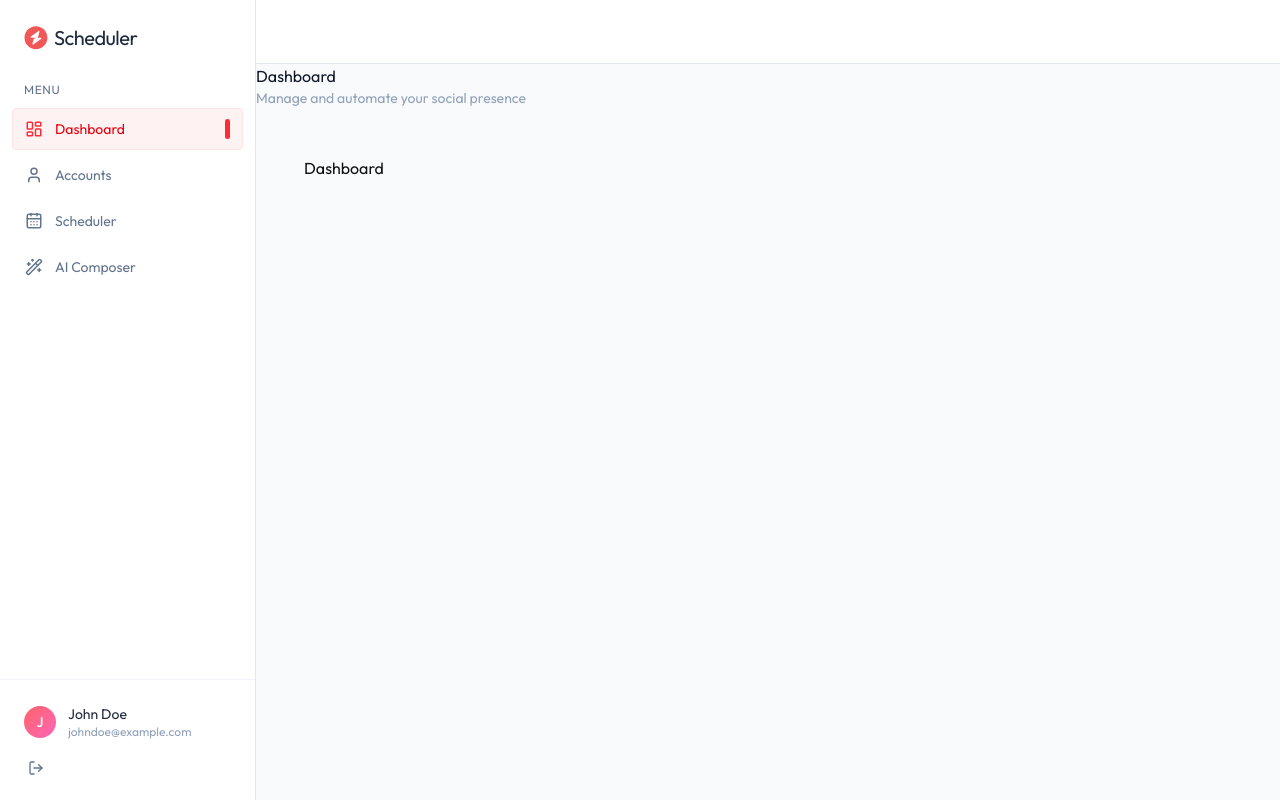
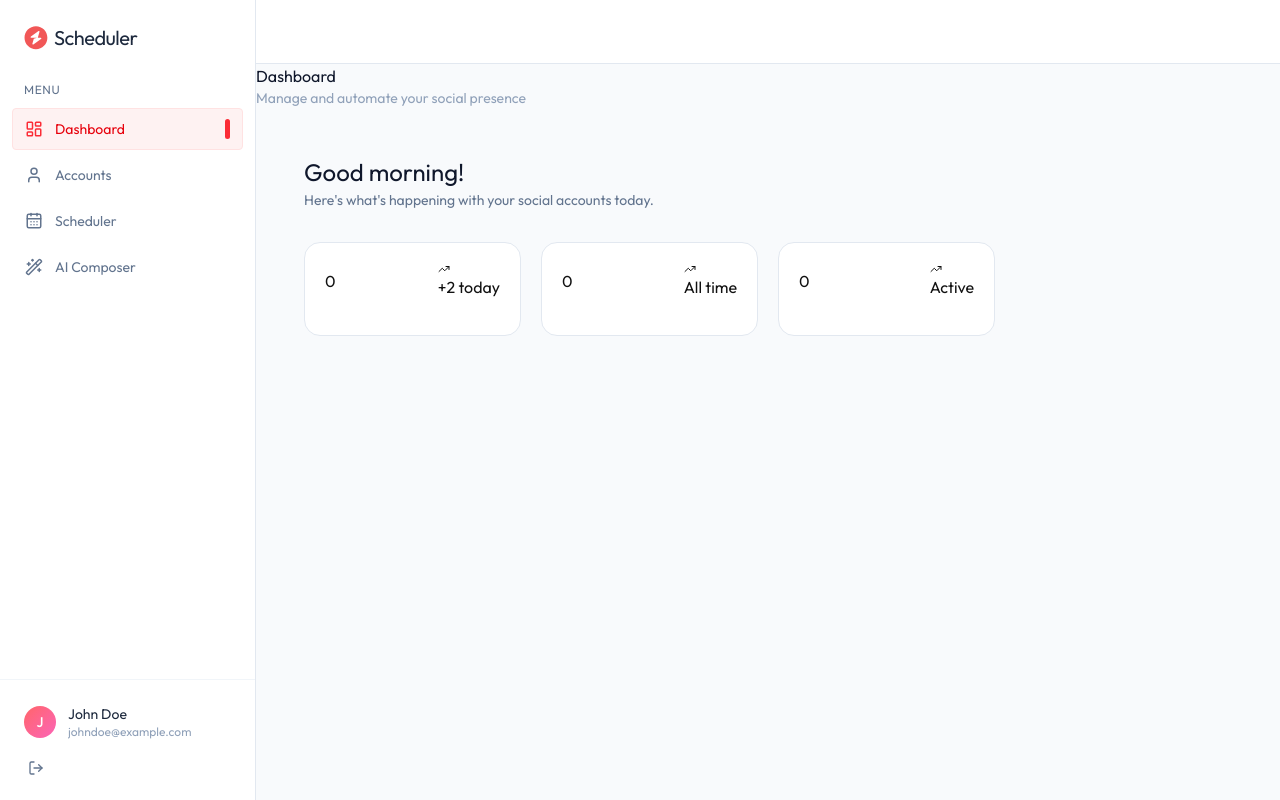
Before and after one commit to sohelarfi0/Social-Media_Automation, a React (Vite) app in the folder client/: page /dashboard in a window 1280 px wide. Built offline with nearby package versions, Linux system fonts and the light colour scheme.

Commit message:
working on Dashboard page

```diff
--- a/client/src/pages/Dashboard.tsx
+++ b/client/src/pages/Dashboard.tsx
@@ -1,8 +1,60 @@
-import React from 'react'
+import {useState} from 'react'
+import {CheckCircleIcon, clockIcon, Share2Icon, TrendingUpIcon} from 'lucide-react'
 
 const Dashboard = () => {
+
+  const [stats, setStats] = useState({scheduled: 0, published: 0, connectedAccounts: 0})
+  const [activities, setActivities] = useState<any[]>([])
+
+  const statCards = [
+    {
+      label: "Scheduled Posts",
+      value: stats.scheduled,
+      icon: clockIcon,
+      trend: "+2 today",
+    },
+    {
+      label: "Published Posts",
+      value: stats.published,
+      icon: CheckCircleIcon,
+      trend: "All time",
+    },
+    {
+      label: "Connected Accounts",
+      value: stats.connectedAccounts,
+      icon: Share2Icon,
+      trend: "Active",
+    },
+
+  ]
+
+
   return (
-    <div>Dashboard</div>
+    <div className='space-y-8'>
+      {/* Welcome bar */}
+      <div>
+        <h2 className="text-2xl text-slate-900">Good morning!</h2>
+        <p className="text-slate-500 text-sm mt-0.5 ">Here's what's happening with your social accounts today.</p>
+
+      </div>
+      {/* Stat cards */}
+      <div className="grid grid-cols-1 md:grid-cols-2 lg:grid-cols-4 gap-5">
+        {statCards.map((card)=>(
+          <div key={card.label} className="bg-white hover:bg-red-50 relative border
+          border-slate-200 rounded-2xl p-5 hover:border-b-red-200 transition-all">
+            <div className="flex items-center justify-between mb-4">
+              <div>{card.value}</div>
+              <div>
+                <TrendingUpIcon className="size-3"/>
+                {card.trend}
+              </div>
+            </div>
+          </div>
+        ))}
+
+      </div>
+
+    </div>
   )
 }
 
```
